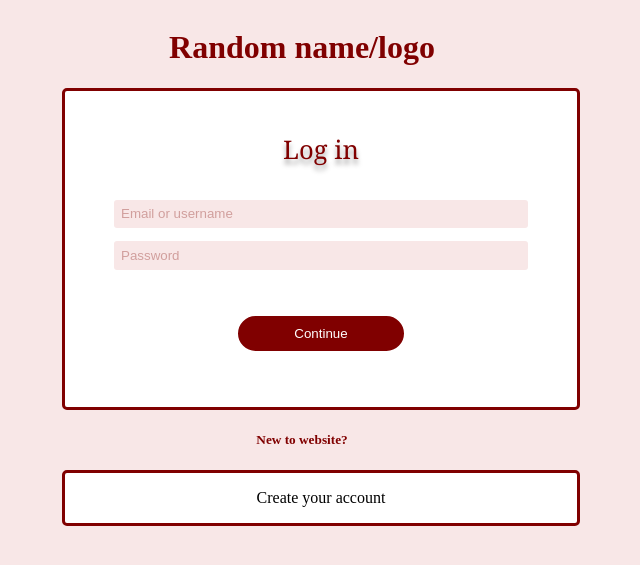
After one commit to FEUP-LTW-2024/ltw-project-2024-ltw04g06, a PHP site: page /logIn.html in a window 1280 px wide. The commit adds this page. Shown: the top 565 px of the page, without its empty margins (338-978 px from the left). Run offline with PHP 8.4, Linux system fonts and the light colour scheme.

Commit message:
sign up also done and connection

```diff
--- /dev/null
+++ b/logIn.html
@@ -0,0 +1,29 @@
+<!DOCTYPE html>
+<html lang="en">
+<head>
+    <meta charset="UTF-8">
+    <meta name="viewport" content="width=device-width, initial-scale=1.0">
+    <title>Document</title>
+    <link rel="stylesheet" href="style.css">
+</head>
+<body>
+    <main>
+        <h1>Random name/logo</h1>
+        <div class="box">
+            <header>
+                Log in
+            </header>
+            <form action="">
+                <input type="text" placeholder="Email or username"><br>
+                <input type="password" placeholder="Password"><br>
+                <input type="submit" class="submitButton" value="Continue">
+            </form>
+        </div>
+        <h5><a href="signUp.html">New to website?</a></h5>
+        <div class="box">
+            <a href="">Create your account</a>
+        </div>
+    </main>
+    <script src="script.js"></script>
+</body>
+</html>
--- a/style.css
+++ b/style.css
@@ -17,6 +17,7 @@ h1{
     color: var(--bordeaux);
 }
 .box{
+    padding: 1em;
     text-align: center;
     background: white;
     border: 3px solid var(--bordeaux);
@@ -25,7 +26,7 @@ h1{
     grid-column: 2;
     display: flex;
     flex-direction: column;
-    form input[type = "text"], input[type = "password"]{
+    form input[type = "text"], input[type = "password"], input[type = "email"]{
         padding: .5em;
         margin: .5em;
         background: var(--backgroundColor);
@@ -38,7 +39,7 @@ h1{
     }
     header{
         color: #800000;
-        margin: 2em auto;
+        margin: 1em auto;
         font-size: 1.6em;
         text-shadow: 0em .2em .2em rgb(162, 161, 161);
         font-family:Georgia, 'Times New Roman', Times, serif;
```
Also changed, not shown: signUp.html (renamed from index.html, +4 -4 lines).
